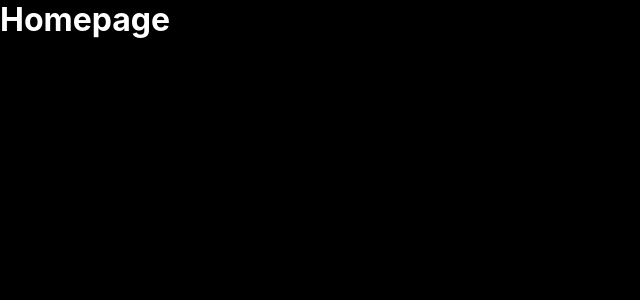
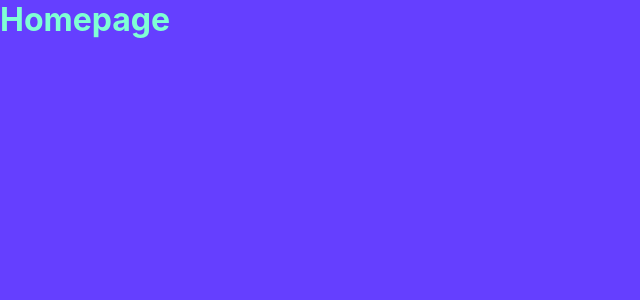
Before and after one commit to kimchicecream/kimchicecream.github.io, a React (Create React App) app: page / in a window 1280 px wide. Shown: the top 300 px of the page, without its empty margins (0-640 px from the left). Built offline with nearby package versions, Linux system fonts and the light colour scheme.

Commit message:
testing deployment

```diff
--- a/src/index.css
+++ b/src/index.css
@@ -8,8 +8,8 @@
 }
 
 html, body {
-  background-color: black;
-  color: white;
+  background-color: rgb(101, 63, 255);
+  color: aquamarine;
 }
 
 code {
```
